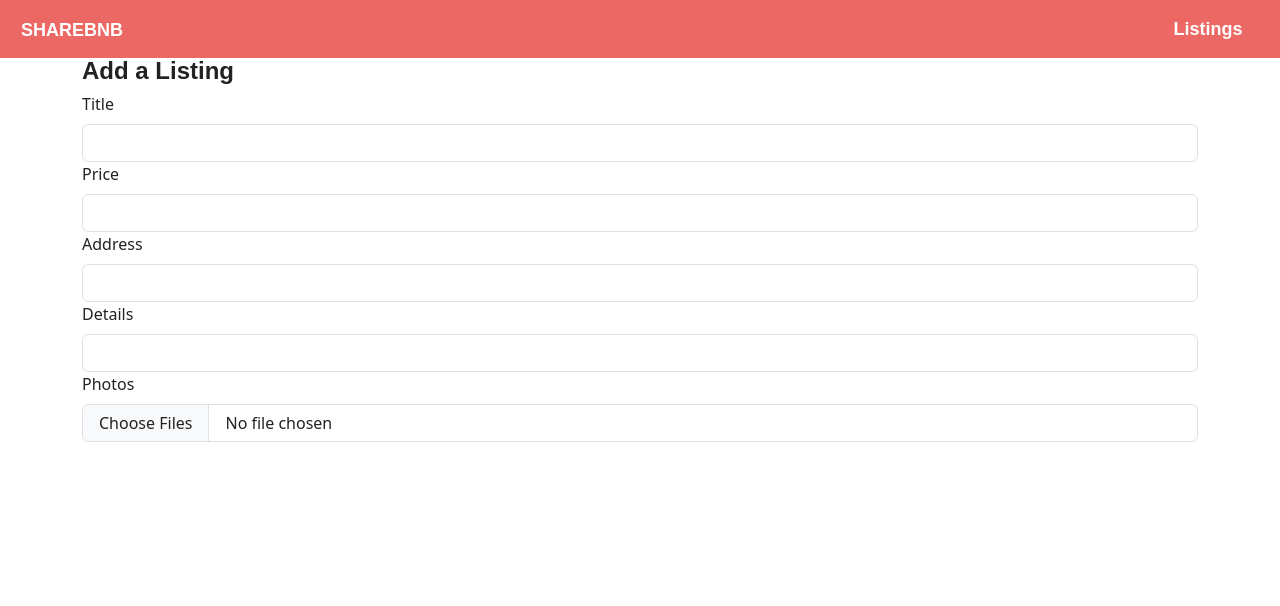
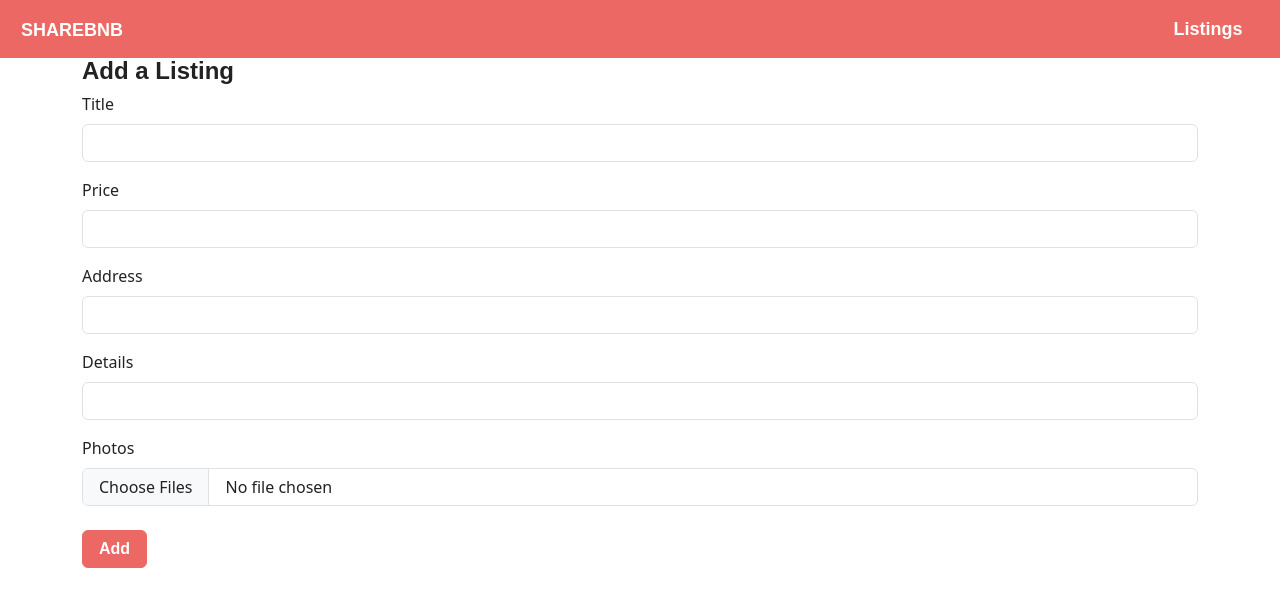
Before and after one commit to mykeychain/shareBnB-frontend, a React (Create React App) app: page /listings/add in a window 1280 px wide. Shown: the top 606 px of the page. Built offline with nearby package versions, Linux system fonts and the light colour scheme; no server answers; a web font is replaced by a local one.

Commit message:
adds spacing between input fields of add listing

```diff
--- a/src/components/ListingForm.js
+++ b/src/components/ListingForm.js
@@ -44,7 +44,7 @@ export default function ListingForm() {
                         className="form-control">
                     </input>
                 </div>
-                <div className="form-group">
+                <div className="form-group mt-3">
                     <label
                         htmlFor="price"
                         className="form-label">
@@ -59,7 +59,7 @@ export default function ListingForm() {
                         className="form-control">
                     </input>
                 </div>
-                <div className="form-group">
+                <div className="form-group mt-3">
                     <label
                         htmlFor="address"
                         className="form-label">
@@ -74,7 +74,7 @@ export default function ListingForm() {
                         className="form-control">
                     </input>
                 </div>
-                <div className="form-group">
+                <div className="form-group mt-3">
                     <label
                         htmlFor="details"
                         className="form-label">
@@ -89,7 +89,7 @@ export default function ListingForm() {
                         className="form-control">
                     </input>
                 </div>
-                <div className="form-group">
+                <div className="form-group mt-3">
                     <label
                         htmlFor="photos"
                         className="form-label">
@@ -99,13 +99,12 @@ export default function ListingForm() {
                         type="file"
                         id="photos"
                         name="photos"
-                        value={formData.details}
                         onChange={handleChange}
                         className="form-control"
                         multiple>
                     </input>
                 </div>
-
+                <button className="btn btn-primary mt-4">Add</button>
             </form>
         </div>
     )
```
